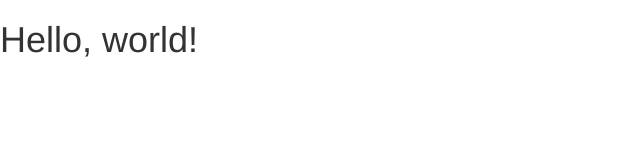
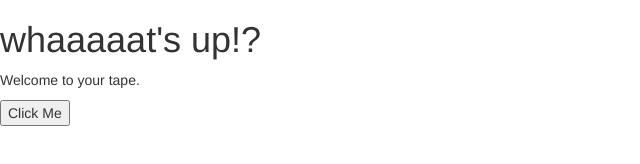
Before and after one commit to mayyra/mayyra.github.io, a plain HTML site: page index.html in a window 1280 px wide. Shown: the whole page, without its empty margins (0-640 px from the left). Drawn offline with nearby package versions, Linux system fonts and the light colour scheme.

Commit message:
Update index.html

```diff
--- a/index.html
+++ b/index.html
@@ -18,7 +18,11 @@
     <![endif]-->
   </head>
   <body>
-    <h1>Hello, world!</h1>
+    <h1>whaaaaat's up!?</h1>
+    <p id="paragraph">
+      Welcome to your tape.
+    </p>
+    <button>Click Me</button>
 
     <!-- jQuery (necessary for Bootstrap's JavaScript plugins) -->
     <script src="https://ajax.googleapis.com/ajax/libs/jquery/1.12.4/jquery.min.js"></script>
```
